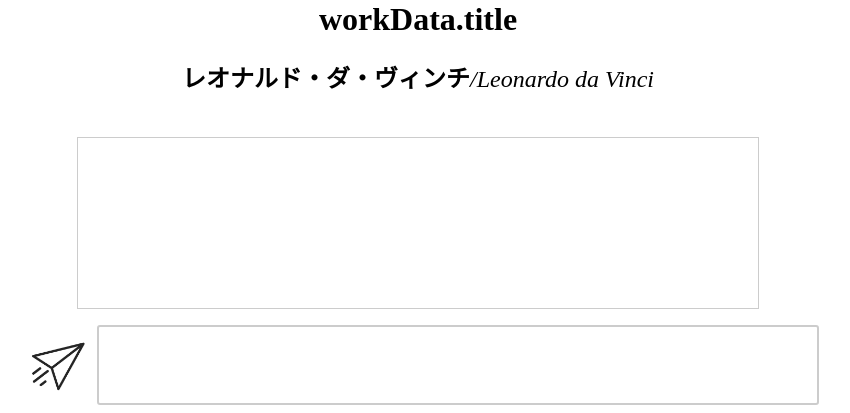
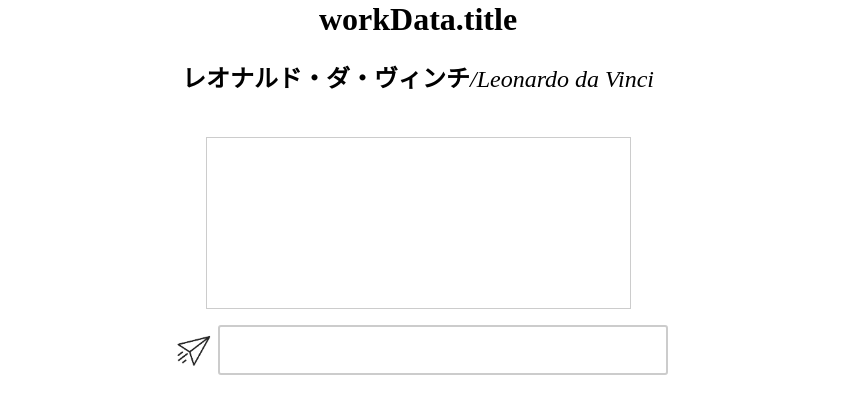
Before and after one commit to Tanichael/Pablo, a Flask app: page / in a window 1280 px wide. Shown: the part 599-1012 px from the top of the page, without its empty margins (230-1080 px from the left). After the commit the page ends 974 px from the top, so only its background shows below. Run offline with Flask 3, Linux system fonts and the light colour scheme; data that the repository does not hold is empty.

Commit message:
modified form

```diff
--- a/pablo_app/static/css/style.css
+++ b/pablo_app/static/css/style.css
@@ -239,3 +239,7 @@
 #comment-block-list::-webkit-scrollbar-thumb:hover {
     background: #8b8b8b; /* ホバー時のハンドルの背景色 */
 }
+
+#comment_form_block {
+    width: 500px;
+}
--- a/pablo_app/templates/index.html
+++ b/pablo_app/templates/index.html
@@ -21,12 +21,12 @@
             <p id ="creator_home" class = "test">レオナルド・ダ・ヴィンチhtml</p> -->
           </div>
         </div>
-        <div id=comment_form_block>
         <div id="comment-block">
           <ul id = 'comment-block-list'>
 
           </ul>
         </div>
+        <div id=comment_form_block>
           <div id="form-block">
             <form>
                <input type="image" id="form_image" src="../img/icons/istockphoto-1017196448-612x612.jpg" alt="送信する" >
@@ -36,10 +36,7 @@
             </form>
           </div>
         </div>
-
-
       </div>
-
       <div id="right-button-block">
         <img id="right-button-img" class="zoom-in" src="../img/icons/arrow_right.png" draggable="false" alt="right" width="60" height="75">
       </div>
```
Lines whose indentation alone changed are shown as unchanged.
